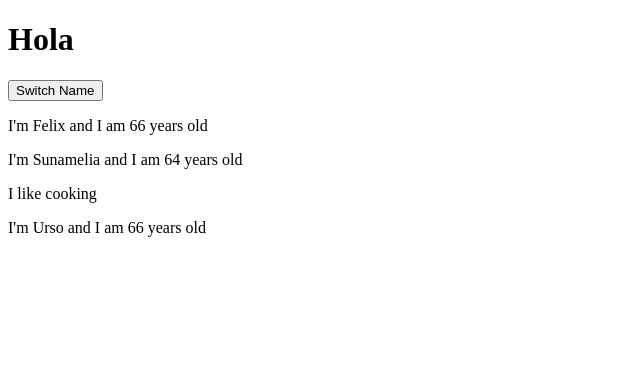
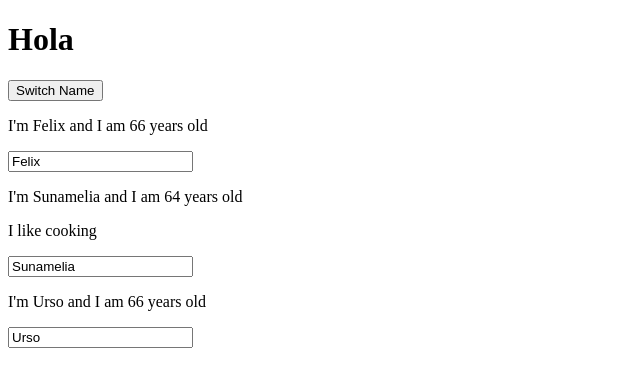
Before and after one commit to fbattig/Max_Persons, a React (Create React App) app: page / in a window 1280 px wide. Shown: the top 386 px of the page, without its empty margins (0-640 px from the left). Built offline with nearby package versions, Linux system fonts and the light colour scheme.

Commit message:
two way binding

```diff
--- a/src/App.js
+++ b/src/App.js
@@ -22,6 +22,18 @@
     )
   }
 
+  changeNameHandler = (event) => {
+    this.setState({
+      persons: [
+        { name: 'Yo', age: 67 },
+        { name: event.target.value, age: 64 },
+        { name: 'Urso Weber', age: 65 }
+      ]
+    }
+    )
+  }
+
+
   render() {
     return (
       <div>
@@ -36,6 +48,7 @@
           name={this.state.persons[1].name}
           age={this.state.persons[1].age}
           clicked ={this.switchNameHandler.bind(this, 'Felix Battig') }
+          changed = {this.changeNameHandler}
           >
           I like cooking</Person>
 
--- a/src/Person/Person.js
+++ b/src/Person/Person.js
@@ -6,6 +6,7 @@
     <div onClick={props.clicked} >
       <p>I'm {props.name} and I am {props.age} years old</p>
       <p>{props.children} </p>
+      <input type='text' onChange={props.changed} value={props.name}/>
     </div>
   )
 };
```
